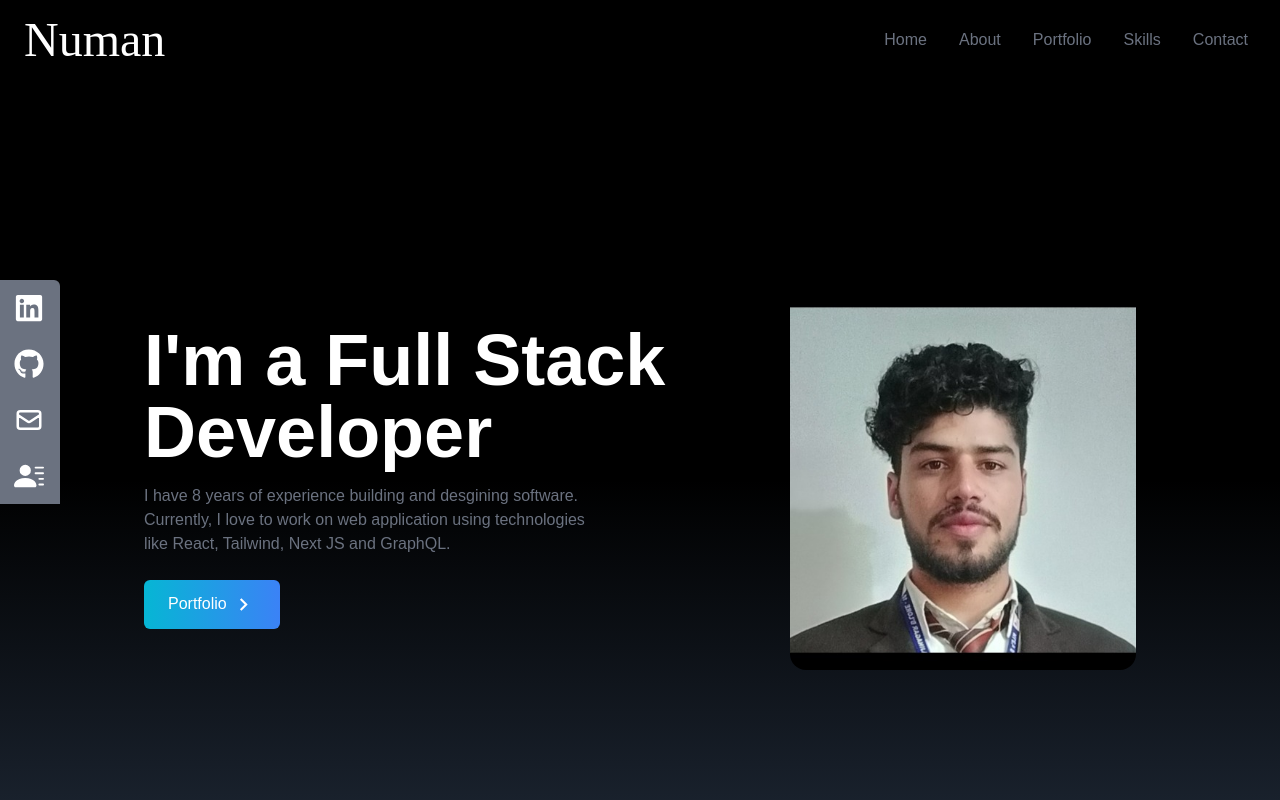
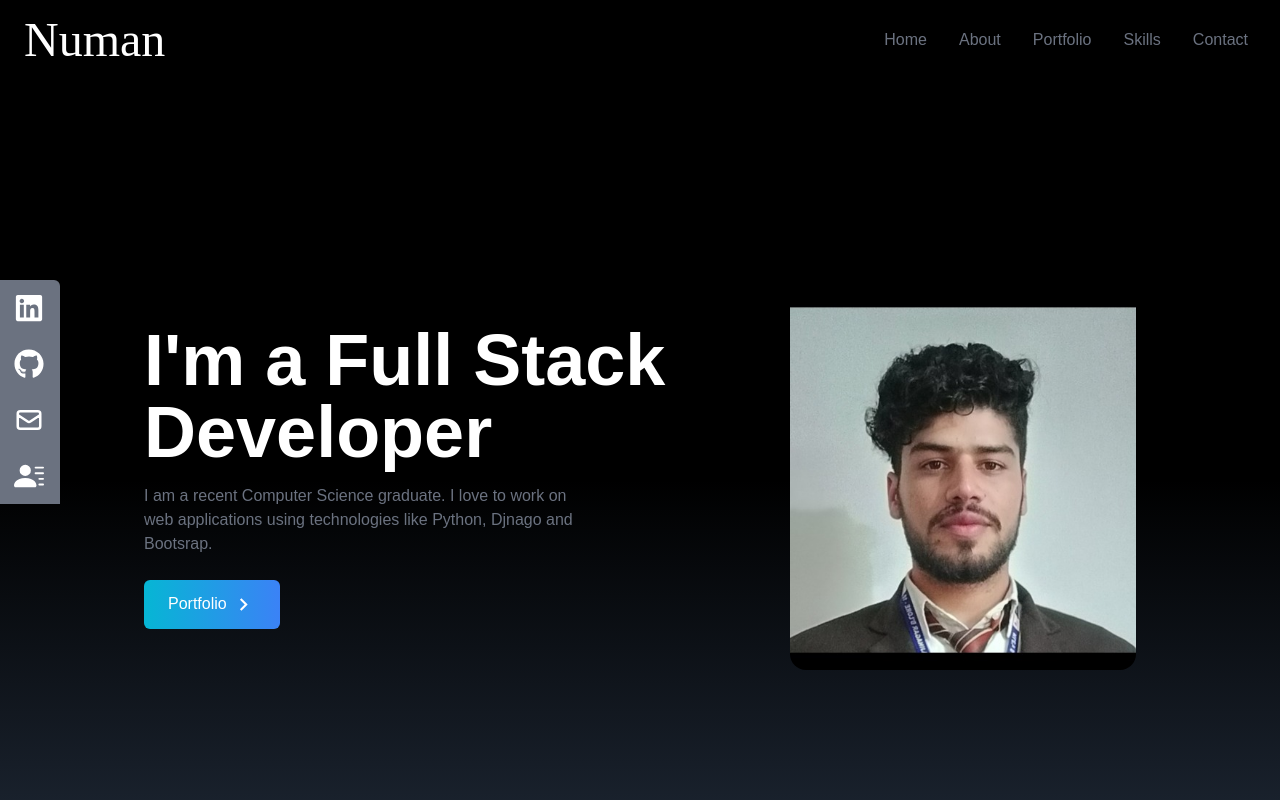
Before and after one commit to numaan0/myPortfolio-react, a React (Create React App) app: page / in a window 1280 px wide. Shown: the top 800 px of the page. Built offline with nearby package versions, Linux system fonts and the light colour scheme.

Commit message:
updated home

```diff
--- a/src/components/Home.jsx
+++ b/src/components/Home.jsx
@@ -15,9 +15,9 @@ const Home = () => {
             I'm a Full Stack Developer
           </h2>
           <p className="text-gray-500 py-4 max-w-md">
-            I have 8 years of experience building and desgining software.
-            Currently, I love to work on web application using technologies like
-            React, Tailwind, Next JS and GraphQL.
+            I am a recent Computer Science graduate.
+             I love to work on web applications using technologies like
+          Python, Djnago and Bootsrap.
           </p>
 
           <div>
```
